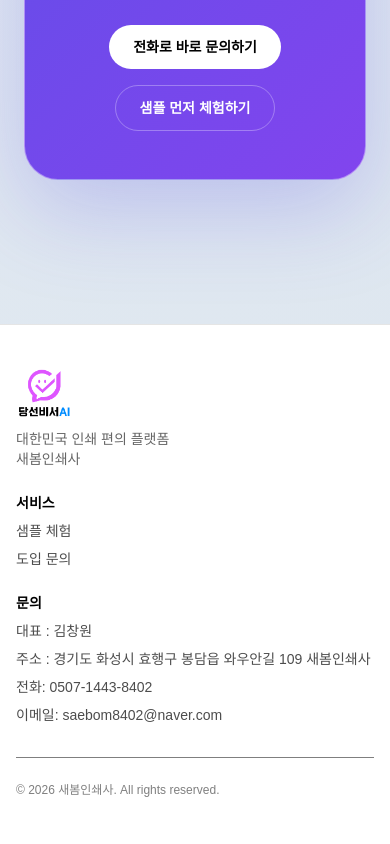
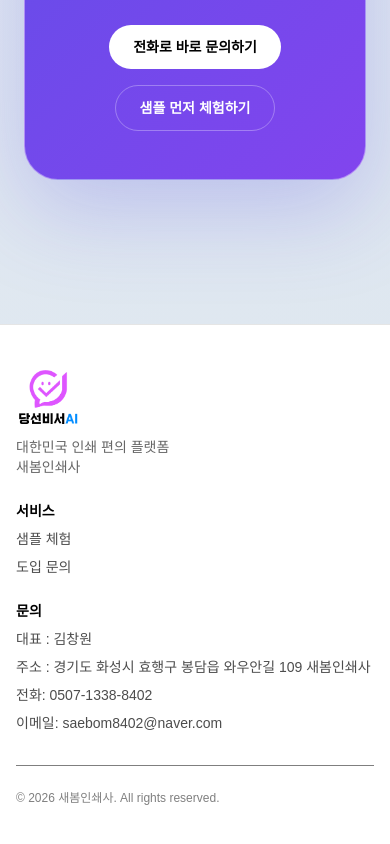
Before and after one commit to taejang21-hub/campaign-ai, a Next.js app: page / in a window 390 px wide. Shown: the part 4645-5489 px from the top of the page. Built offline with nearby package versions, Linux system fonts and the light colour scheme.

Commit message:
adjust footer logo size

```diff
--- a/app/page.tsx
+++ b/app/page.tsx
@@ -392,7 +392,7 @@ export default function Home() {
         <img
     src="/logo.png"
     alt="당선비서AI 로고"
-    className="h-14 w-14 sm:h-16 sm:w-16 object-contain"
+    className="h-16 w-16 sm:h-16 sm:w-16 object-contain"
   />
         </div>
         <p className="mt-2 text-sm text-black/60">
@@ -405,7 +405,7 @@ export default function Home() {
       <div className="flex flex-col gap-2 text-sm text-black/70">
         <span className="font-semibold text-black">서비스</span>
         <span className="cursor-pointer hover:text-blue-600"><a href="/candidate/lee" target="_blank">샘플 체험</a></span>
-        <span className="cursor-pointer hover:text-blue-600"><a href="/candidate/lee" target="_blank">도입 문의</a></span>
+        <span className="cursor-pointer hover:text-blue-600"><a href="http://blog.naver.com/saebom8402" target="_blank">도입 문의</a></span>
       </div>
 
       {/* 문의 */}
@@ -413,7 +413,7 @@ export default function Home() {
         <span className="font-semibold text-black">문의</span>
         <span>대표 : 김창원</span>
         <span>주소 : 경기도 화성시 효행구 봉담읍 와우안길 109 새봄인쇄사</span>
-        <span>전화: 0507-1443-8402</span>
+        <span>전화: 0507-1338-8402</span>
         <span>이메일: saebom8402@naver.com</span>
       </div>
 
```
